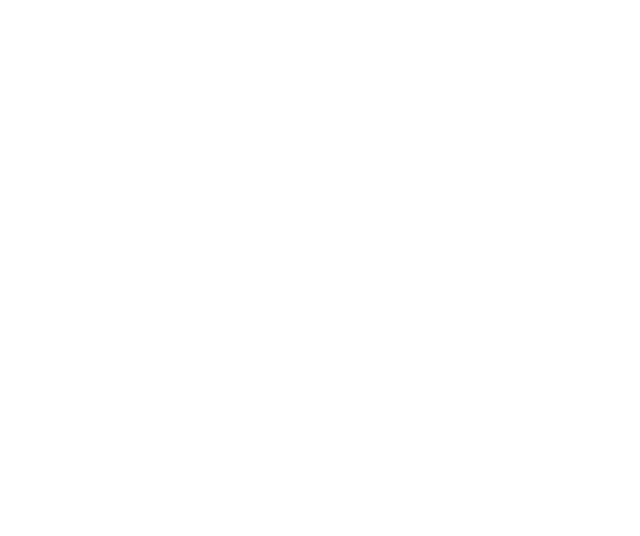
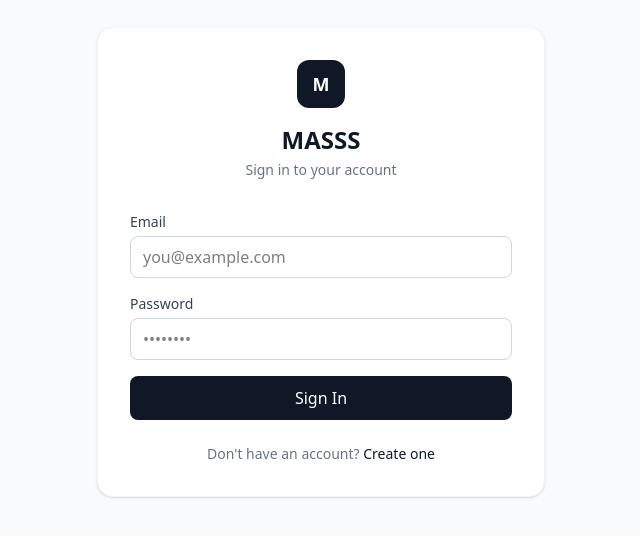
Before and after one commit to kyashark/MASSS, a React (Vite) app in the folder frontend/: page /login in a window 1280 px wide. Before the commit this address had no page. Shown: the part 138-674 px from the top of the page, without its empty margins (319-959 px from the left). Built offline with nearby package versions, Linux system fonts and the light colour scheme.

Commit message:
feat(auth): integrate frontend authentication and route protection

```diff
--- a/frontend/src/App.jsx
+++ b/frontend/src/App.jsx
@@ -1,56 +1,68 @@
 import { BrowserRouter, Routes, Route, Navigate } from 'react-router-dom';
 import './index.css';
 
-import UserDashboard from './pages/user/UserDashboard.jsx'; // Example
-
-import RLDashboard from './pages/dashbaord/RLDashboard.jsx';
-
-
-// Layouts
 import UserDashboardLayout from './layouts/UserDashboardLayout.jsx';
-
-// Pages
+import Login from './pages/Login.jsx';
 import Home from './pages/user/Home.jsx';
 import Modules from './pages/user/Modules.jsx';
 import Scheduling from './pages/user/Scheduling.jsx';
 import StudyProfile from './pages/user/StudyProfile.jsx';
 import Sessions from './pages/user/Sessions.jsx';
+import RLDashboard from './pages/dashbaord/RLDashboard.jsx';
 
+// Simple guard — checks if a token exists
+// Full token validation happens on the backend
+const PrivateRoute = ({ children }) => {
+  const token = localStorage.getItem("access_token");
+  if (!token) {
+    return <Navigate to="/login" replace />;
+  }
+  return children;
+};
 
 function App() {
   return (
     <BrowserRouter>
       <Routes>
 
-        {/* Public Routes */}
+        {/* Public routes — no token needed */}
+        <Route path="/login" element={<Login />} />
 
-        <Route path="/rl-dashboard" element={<RLDashboard/>} />
+        {/* Redirect root to login if no token, home if logged in */}
+        <Route
+          path="/"
+          element={
+            localStorage.getItem("access_token")
+              ? <Navigate to="/user/home" replace />
+              : <Navigate to="/login" replace />
+          }
+        />
 
-        <Route path="/masss/user/dashboard" element={<UserDashboard/>} />
+        {/* RL Dashboard — protected */}
+        <Route
+          path="/rl-dashboard"
+          element={
+            <PrivateRoute>
+              <RLDashboard />
+            </PrivateRoute>
+          }
+        />
 
-        {/* Redirect Root */}
-        <Route path="/" element={<Navigate to="/user/home" replace />} />
-
-        {/* --- NESTED ROUTES --- */}
-
-        {/* 1. Parent Route: Sets the path prefix "/user" and the Layout */}
-        <Route path="/user" element={<UserDashboardLayout />}>
-
-          {/* 2. Index Route: Redirects /user to /user/home */}
+        {/* Protected nested routes */}
+        <Route
+          path="/user"
+          element={
+            <PrivateRoute>
+              <UserDashboardLayout />
+            </PrivateRoute>
+          }
+        >
           <Route index element={<Navigate to="home" replace />} />
-
-          {/* 3. Child Routes: These render INSIDE the <Outlet /> of the Layout */}
-          {/* Path becomes: /user/home */}
           <Route path="home" element={<Home />} />
-          <Route path="Modules" element={<Modules />} />
+          <Route path="modules" element={<Modules />} />
           <Route path="scheduling" element={<Scheduling />} />
           <Route path="study-profile" element={<StudyProfile />} />
           <Route path="sessions" element={<Sessions />} />
-
-          {/* You can easily add more here later: */}
-          {/* <Route path="profile" element={<UserProfile />} /> */}
-          {/* <Route path="settings" element={<UserSettings />} /> */}
-
         </Route>
 
       </Routes>
--- /dev/null
+++ b/frontend/src/api/auth.js
@@ -0,0 +1,36 @@
+import axiosClient from "./axiosClient";
+
+export const registerUser = async (username, email, password) => {
+  const res = await axiosClient.post("/auth/register", {
+    username,
+    email,
+    password,
+  });
+  return res.data;
+};
+
+export const loginUser = async (email, password) => {
+  // OAuth2PasswordRequestForm expects form data, not JSON
+  const formData = new URLSearchParams();
+  formData.append("username", email); // field is called username but we send email
+  formData.append("password", password);
+
+  const res = await axiosClient.post("/auth/login", formData, {
+    headers: { "Content-Type": "application/x-www-form-urlencoded" },
+  });
+
+  // Store the token immediately after login
+  localStorage.setItem("access_token", res.data.access_token);
+  return res.data;
+};
+
+export const logoutUser = () => {
+  localStorage.removeItem("access_token");
+  localStorage.removeItem("user");
+  window.location.href = "/login";
+};
+
+export const getCurrentUser = async () => {
+  const res = await axiosClient.get("/auth/me");
+  return res.data;
+};
--- a/frontend/src/api/axiosClient.js
+++ b/frontend/src/api/axiosClient.js
@@ -7,27 +7,28 @@
   },
 });
 
-//  Inject user_id=1 automatically
+// Inject the JWT token into every request automatically
 axiosClient.interceptors.request.use((config) => {
-  const userId = 1; // TEMP until auth exists
-
-  // For GET requests → query params
-  if (config.method === "get") {
-    config.params = {
-      ...(config.params || {}),
-      user_id: userId,
-    };
+  const token = localStorage.getItem("access_token");
+  if (token) {
+    config.headers.Authorization = `Bearer ${token}`;
   }
-
-  // For POST / PUT / PATCH → body
-  if (["post", "put", "patch"].includes(config.method)) {
-    config.data = {
-      ...(config.data || {}),
-      user_id: userId,
-    };
-  }
-
   return config;
 });
 
+// Handle 401 responses globally — token expired or invalid
+axiosClient.interceptors.response.use(
+  (response) => response,
+  (error) => {
+    if (error.response?.status === 401) {
+      // Clear the invalid token
+      localStorage.removeItem("access_token");
+      localStorage.removeItem("user");
+      // Redirect to login
+      window.location.href = "/login";
+    }
+    return Promise.reject(error);
+  }
+);
+
 export default axiosClient;
--- a/frontend/src/api/rl_state.js
+++ b/frontend/src/api/rl_state.js
@@ -1,6 +1,7 @@
 import axiosClient from "./axiosClient";
-
-// Temporary user ID — will be replaced when real auth is added in Phase 1 Area 2
+// TODO Area 2 follow-up: RL routers still use path param user_id
+// These will be updated when RL routers get proper auth dependency
+// For now the token in the header identifies the user on other endpoints
 const TEMP_USER_ID = 1;
 
 export const fetchStateVector = async (activeSlot = "Morning") => {
--- /dev/null
+++ b/frontend/src/pages/Login.jsx
@@ -0,0 +1,143 @@
+import { useState } from "react";
+import { useNavigate } from "react-router-dom";
+import { loginUser, registerUser } from "../api/auth";
+
+const Login = () => {
+  const navigate = useNavigate();
+  const [isRegister, setIsRegister] = useState(false);
+  const [loading, setLoading] = useState(false);
+  const [error, setError] = useState("");
+
+  const [form, setForm] = useState({
+    username: "",
+    email: "",
+    password: "",
+  });
+
+  const handleSubmit = async (e) => {
+    e.preventDefault();
+    setLoading(true);
+    setError("");
+
+    try {
+      if (isRegister) {
+        await registerUser(form.username, form.email, form.password);
+        // After register, log them in automatically
+        await loginUser(form.email, form.password);
+      } else {
+        await loginUser(form.email, form.password);
+      }
+      // Redirect to home after successful login
+      navigate("/user/home");
+    } catch (err) {
+      setError(
+        err.response?.data?.detail || "Something went wrong. Please try again."
+      );
+    } finally {
+      setLoading(false);
+    }
+  };
+
+  return (
+    <div className="min-h-screen bg-gray-50 flex items-center justify-center p-4">
+      <div className="bg-white w-full max-w-md rounded-2xl shadow-sm border border-gray-100 p-8">
+
+        {/* Header */}
+        <div className="text-center mb-8">
+          <div className="w-12 h-12 bg-gray-900 rounded-xl flex items-center justify-center mx-auto mb-4">
+            <span className="text-white font-bold text-lg">M</span>
+          </div>
+          <h1 className="text-2xl font-bold text-gray-900">MASSS</h1>
+          <p className="text-gray-500 text-sm mt-1">
+            {isRegister ? "Create your account" : "Sign in to your account"}
+          </p>
+        </div>
+
+        {/* Error Message */}
+        {error && (
+          <div className="mb-4 p-3 bg-red-50 border border-red-100 rounded-lg text-red-600 text-sm">
+            {error}
+          </div>
+        )}
+
+        {/* Form */}
+        <form onSubmit={handleSubmit} className="space-y-4">
+
+          {/* Username — only shown on register */}
+          {isRegister && (
+            <div>
+              <label className="block text-sm font-medium text-gray-700 mb-1">
+                Username
+              </label>
+              <input
+                type="text"
+                required
+                value={form.username}
+                onChange={(e) => setForm({ ...form, username: e.target.value })}
+                className="w-full px-3 py-2 border border-gray-300 rounded-lg focus:ring-2 focus:ring-gray-900 outline-none"
+                placeholder="johndoe"
+              />
+            </div>
+          )}
+
+          {/* Email */}
+          <div>
+            <label className="block text-sm font-medium text-gray-700 mb-1">
+              Email
+            </label>
+            <input
+              type="email"
+              required
+              value={form.email}
+              onChange={(e) => setForm({ ...form, email: e.target.value })}
+              className="w-full px-3 py-2 border border-gray-300 rounded-lg focus:ring-2 focus:ring-gray-900 outline-none"
+              placeholder="you@example.com"
+            />
+          </div>
+
+          {/* Password */}
+          <div>
+            <label className="block text-sm font-medium text-gray-700 mb-1">
+              Password
+            </label>
+            <input
+              type="password"
+              required
+              minLength={6}
+              value={form.password}
+              onChange={(e) => setForm({ ...form, password: e.target.value })}
+              className="w-full px-3 py-2 border border-gray-300 rounded-lg focus:ring-2 focus:ring-gray-900 outline-none"
+              placeholder="••••••••"
+            />
+          </div>
+
+          {/* Submit */}
+          <button
+            type="submit"
+            disabled={loading}
+            className="w-full py-2.5 bg-gray-900 hover:bg-black text-white font-medium rounded-lg transition-colors disabled:opacity-50"
+          >
+            {loading
+              ? "Please wait..."
+              : isRegister
+              ? "Create Account"
+              : "Sign In"}
+          </button>
+        </form>
+
+        {/* Toggle */}
+        <p className="text-center text-sm text-gray-500 mt-6">
+          {isRegister ? "Already have an account?" : "Don't have an account?"}{" "}
+          <button
+            onClick={() => { setIsRegister(!isRegister); setError(""); }}
+            className="text-gray-900 font-medium hover:underline"
+          >
+            {isRegister ? "Sign in" : "Create one"}
+          </button>
+        </p>
+      </div>
+    </div>
+  );
+};
+
+export default Login;
```
